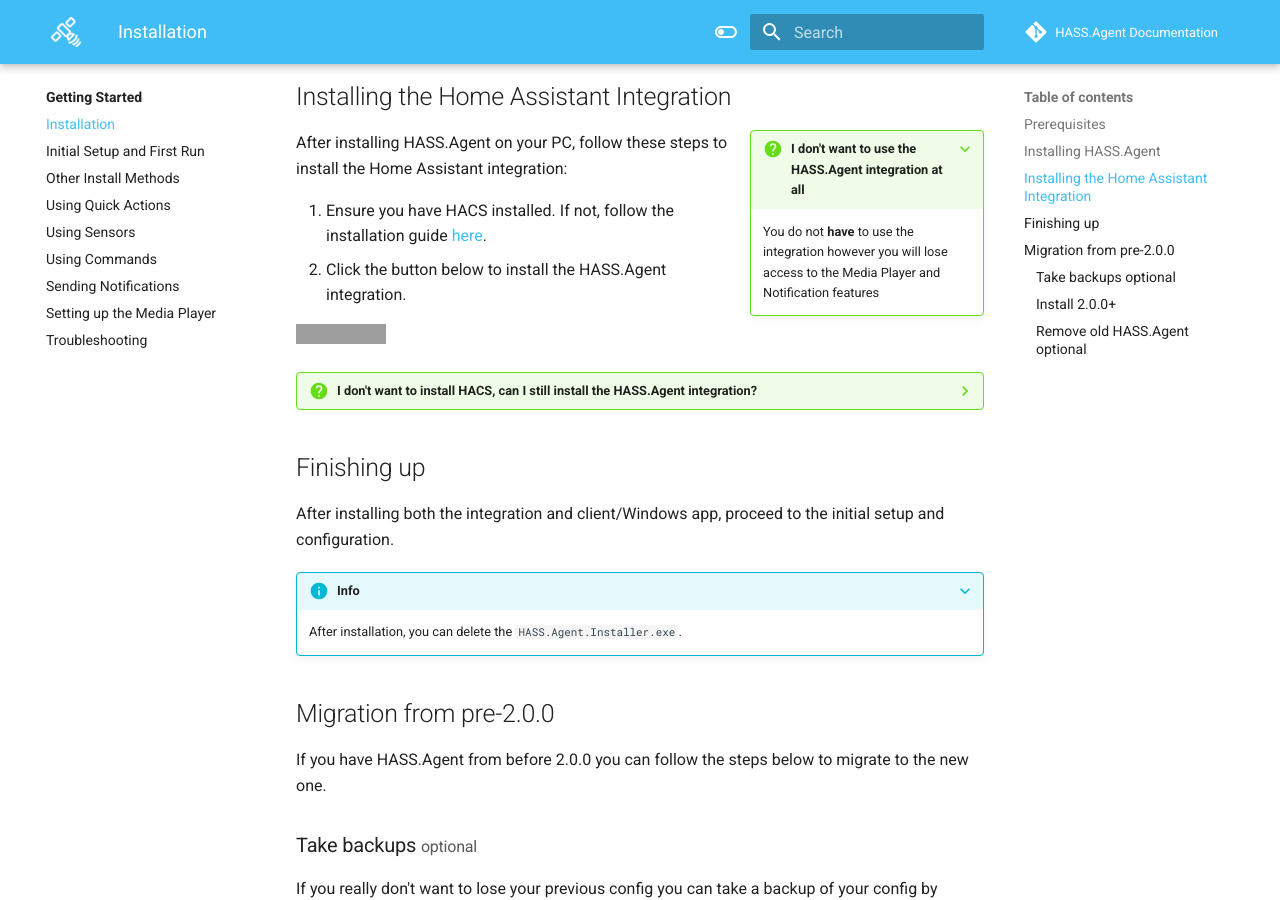
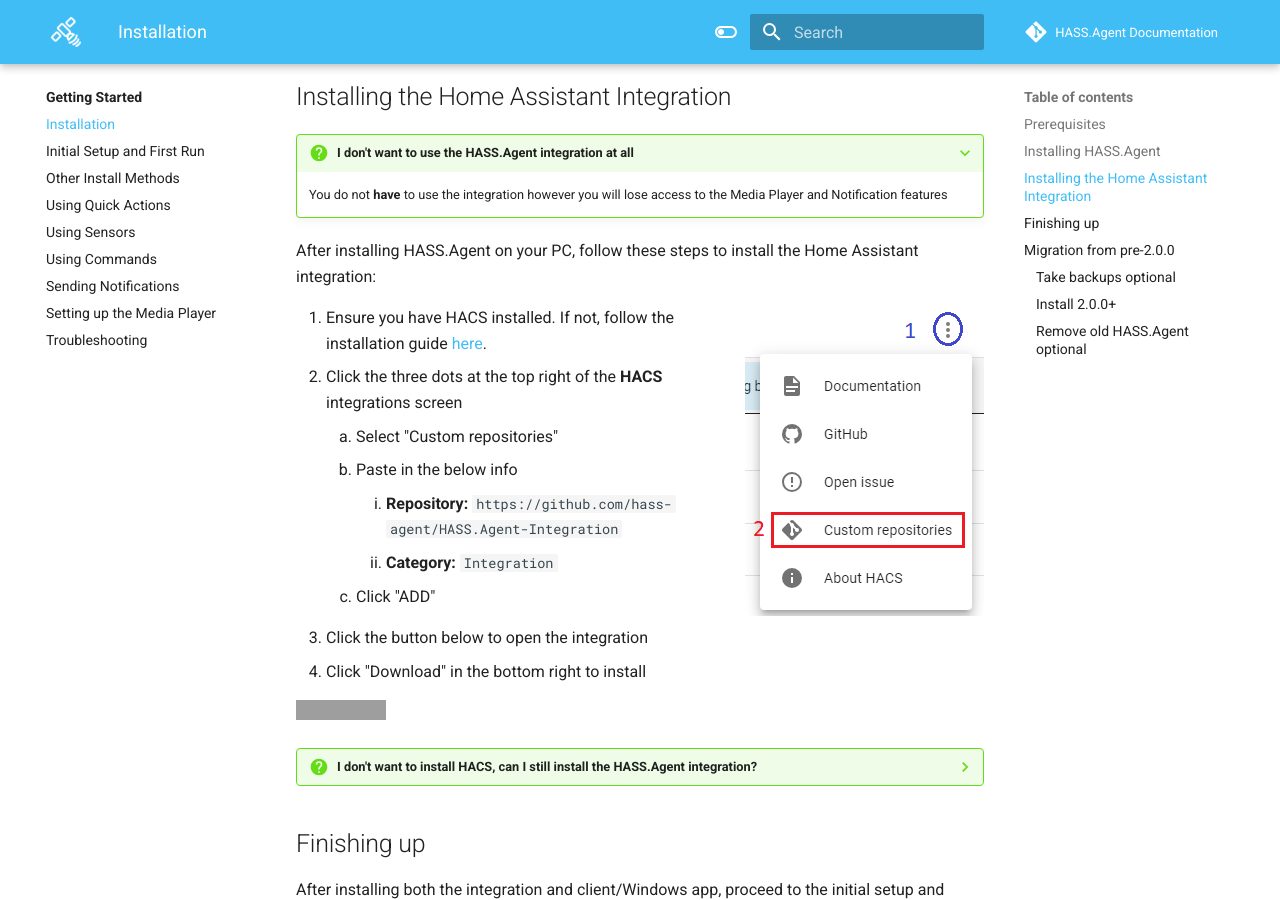
Before and after one commit to hass-agent/HASS.Agent-Documentation, an MkDocs documentation site: the page built from docs/getting-started/installation.md, in a window 1280 px wide and 900 px high, scrolled down 1036 px. Built offline with MkDocs 1.6.1 and Material for MkDocs 9.7.7, drawn with Linux system fonts in a browser that asks for light colours; a script that is not in the unit is left out; comment, search, counter and statistics services are not loaded; the version menu is left out; grey boxes are pictures that could not be loaded.

Commit message:
Add new integration install guide

```diff
--- a/docs/getting-started/installation.md
+++ b/docs/getting-started/installation.md
@@ -26,16 +26,29 @@
 
 ## Installing the Home Assistant Integration
 
-???+ question inline end "I don't want to use the HASS.Agent integration at all"
+???+ question "I don't want to use the HASS.Agent integration at all"
 
     You do not **have** to use the integration however you will lose access to the Media Player and Notification features
 
 After installing HASS.Agent on your PC, follow these steps to install the Home Assistant integration:
 
-1. Ensure you have HACS installed. If not, follow the installation guide [here](https://hacs.xyz/docs/setup/download){: target="\_blank"}.
-2. Click the button below to install the HASS.Agent integration.
+![Image title](../assets/images/screenshots/custom-repository.png){ align=right }
 
-[![Add HACS integration to My Homeassistant](https://my.home-assistant.io/badges/hacs_repository.svg)](https://my.home-assistant.io/redirect/hacs_repository/?owner=LAB02-Research&repository=HASS.Agent-Integration){: target="\_blank"}
+1.  Ensure you have HACS installed. If not, follow the installation guide [here](https://hacs.xyz/docs/setup/download){: target="\_blank"}.
+1.  Click the three dots at the top right of the **HACS** integrations screen
+
+    1.  Select "Custom repositories"
+    1.  Paste in the below info
+
+        1. **Repository:** `https://github.com/hass-agent/HASS.Agent-Integration`
+        1. **Category:** `Integration`
+
+    1.  Click "ADD"
+
+1.  Click the button below to open the integration
+1.  Click "Download" in the bottom right to install
+
+[![Open Hass.Agent Integration](https://my.home-assistant.io/badges/hacs_repository.svg)](https://my.home-assistant.io/redirect/hacs_repository/?owner=hass-agent&repository=HASS.Agent-Integration){: target="\_blank"}
 
 ??? question "I don't want to install HACS, can I still install the HASS.Agent integration?"
 
```
Also changed, not shown: docs/assets/images/screenshots/custom-repository.png (added).
